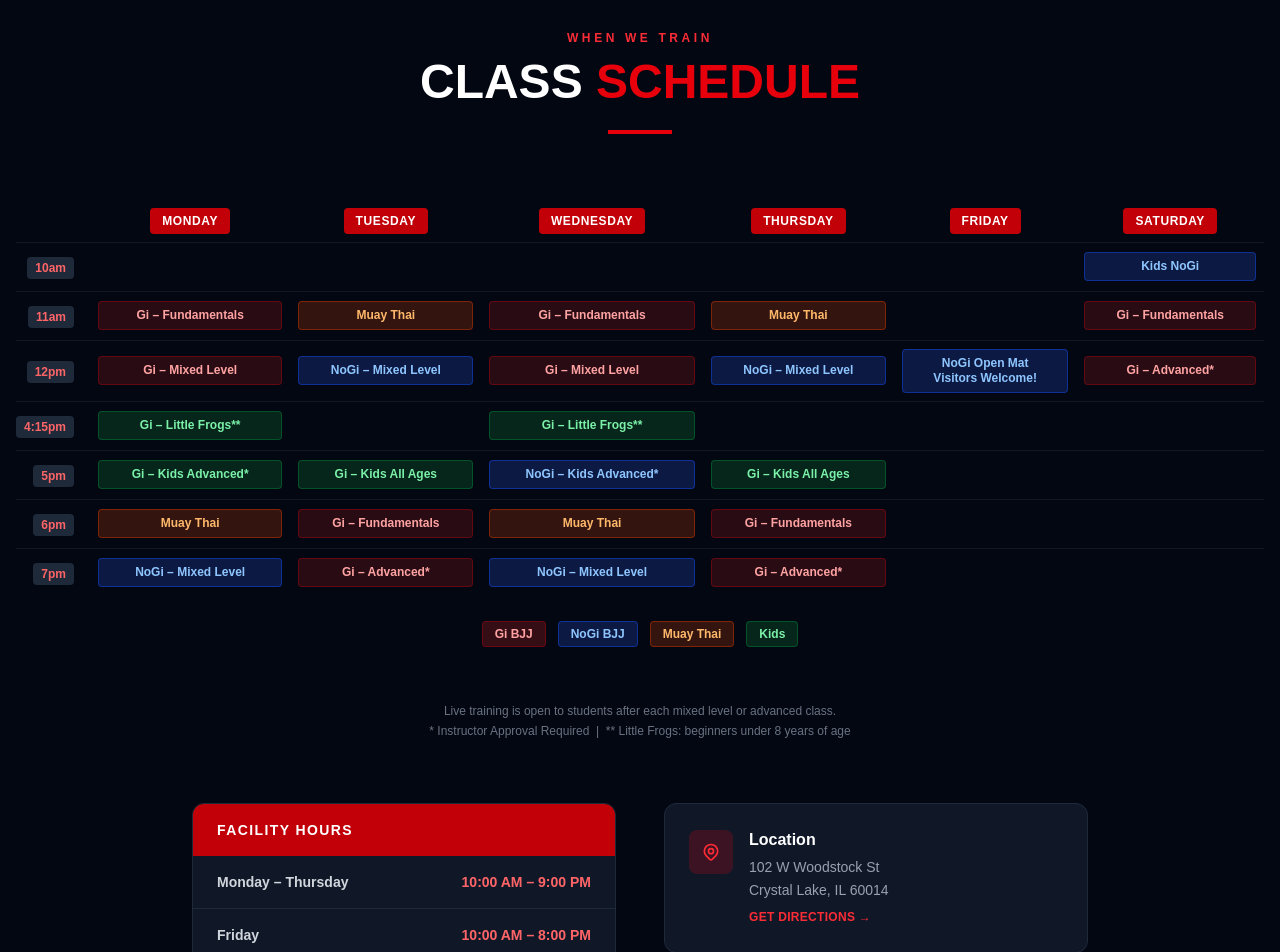
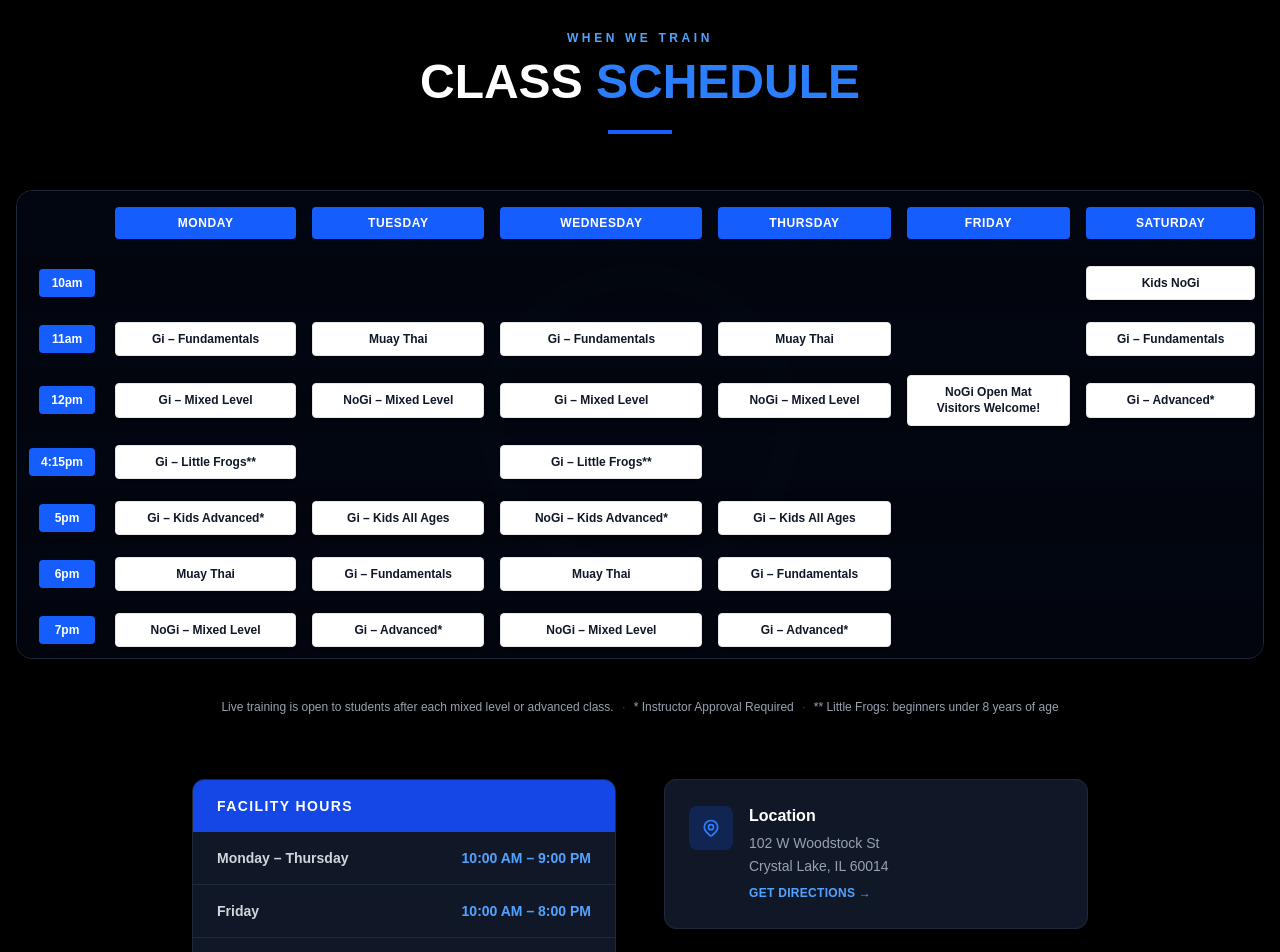
Before and after one commit to bigfrogbjj/teamcurran, a Next.js app: page / in a window 1280 px wide. Shown: the part 3200-4152 px from the top of the page. Built offline with nearby package versions, Linux system fonts and the light colour scheme.

Commit message:
Redesign schedule to match Team Curran flyer style

```diff
--- a/app/components/Schedule.tsx
+++ b/app/components/Schedule.tsx
@@ -1,13 +1,13 @@
 const days = ["Monday", "Tuesday", "Wednesday", "Thursday", "Friday", "Saturday"];
 
 const schedule: Record<string, Partial<Record<string, string>>> = {
-  "10am":    { Saturday: "Kids NoGi" },
-  "11am":    { Monday: "Gi – Fundamentals", Tuesday: "Muay Thai", Wednesday: "Gi – Fundamentals", Thursday: "Muay Thai", Saturday: "Gi – Fundamentals" },
-  "12pm":    { Monday: "Gi – Mixed Level", Tuesday: "NoGi – Mixed Level", Wednesday: "Gi – Mixed Level", Thursday: "NoGi – Mixed Level", Friday: "NoGi Open Mat\nVisitors Welcome!", Saturday: "Gi – Advanced*" },
-  "4:15pm":  { Monday: "Gi – Little Frogs**", Wednesday: "Gi – Little Frogs**" },
-  "5pm":     { Monday: "Gi – Kids Advanced*", Tuesday: "Gi – Kids All Ages", Wednesday: "NoGi – Kids Advanced*", Thursday: "Gi – Kids All Ages" },
-  "6pm":     { Monday: "Muay Thai", Tuesday: "Gi – Fundamentals", Wednesday: "Muay Thai", Thursday: "Gi – Fundamentals" },
-  "7pm":     { Monday: "NoGi – Mixed Level", Tuesday: "Gi – Advanced*", Wednesday: "NoGi – Mixed Level", Thursday: "Gi – Advanced*" },
+  "10am":   { Saturday: "Kids NoGi" },
+  "11am":   { Monday: "Gi – Fundamentals", Tuesday: "Muay Thai", Wednesday: "Gi – Fundamentals", Thursday: "Muay Thai", Saturday: "Gi – Fundamentals" },
+  "12pm":   { Monday: "Gi – Mixed Level", Tuesday: "NoGi – Mixed Level", Wednesday: "Gi – Mixed Level", Thursday: "NoGi – Mixed Level", Friday: "NoGi Open Mat\nVisitors Welcome!", Saturday: "Gi – Advanced*" },
+  "4:15pm": { Monday: "Gi – Little Frogs**", Wednesday: "Gi – Little Frogs**" },
+  "5pm":    { Monday: "Gi – Kids Advanced*", Tuesday: "Gi – Kids All Ages", Wednesday: "NoGi – Kids Advanced*", Thursday: "Gi – Kids All Ages" },
+  "6pm":    { Monday: "Muay Thai", Tuesday: "Gi – Fundamentals", Wednesday: "Muay Thai", Thursday: "Gi – Fundamentals" },
+  "7pm":    { Monday: "NoGi – Mixed Level", Tuesday: "Gi – Advanced*", Wednesday: "NoGi – Mixed Level", Thursday: "Gi – Advanced*" },
 };
 
 const times = Object.keys(schedule);
@@ -19,60 +19,67 @@ const hours = [
   { day: "Sunday", time: "By Appointment Only" },
 ];
 
-function classColor(cls: string) {
-  if (cls.includes("Muay Thai")) return "bg-orange-900/40 border-orange-700/50 text-orange-300";
-  if (cls.includes("NoGi") || cls.includes("Open Mat")) return "bg-blue-900/40 border-blue-700/50 text-blue-300";
-  if (cls.includes("Kids") || cls.includes("Frogs")) return "bg-green-900/40 border-green-700/50 text-green-300";
-  return "bg-red-900/30 border-red-800/50 text-red-300";
-}
-
 export default function Schedule() {
   return (
-    <section id="schedule" className="bg-gray-950 py-24 px-4">
+    <section id="schedule" className="bg-black py-24 px-4">
       <div className="max-w-7xl mx-auto">
-        <div className="text-center mb-16">
-          <p className="text-red-500 text-xs font-bold tracking-[0.3em] uppercase mb-3">
+        <div className="text-center mb-14">
+          <p className="text-blue-400 text-xs font-bold tracking-[0.3em] uppercase mb-3">
             When We Train
           </p>
           <h2 className="text-4xl sm:text-5xl font-black text-white uppercase">
-            Class <span className="text-red-600">Schedule</span>
+            Class <span className="text-blue-500">Schedule</span>
           </h2>
-          <div className="w-16 h-1 bg-red-600 mx-auto mt-6" />
+          <div className="w-16 h-1 bg-blue-600 mx-auto mt-6" />
         </div>
 
-        {/* Schedule grid — scrollable on mobile */}
-        <div className="overflow-x-auto mb-6">
-          <table className="w-full min-w-[700px] text-sm">
+        {/* Schedule card with logo watermark */}
+        <div className="relative rounded-2xl overflow-hidden border border-gray-800 mb-10">
+          {/* Logo watermark */}
+          <div
+            className="absolute inset-0 flex items-center justify-center pointer-events-none"
+            aria-hidden="true"
+          >
+            <div className="w-80 h-80 opacity-[0.04] bg-[url('https://placehold.co/320x320/ffffff/ffffff?text=')] rounded-full border-[24px] border-white" />
+          </div>
+
+          <div className="relative bg-gray-950/95 overflow-x-auto">
+            <table className="w-full min-w-[700px]">
+              {/* Day headers */}
               <thead>
                 <tr>
-                <th className="w-16 py-3 pr-4 text-left text-gray-500 font-bold text-xs uppercase tracking-widest" />
+                  <th className="w-20" />
                   {days.map((d) => (
-                  <th key={d} className="py-3 px-2 text-center">
-                    <span className="bg-red-700 text-white text-xs font-black uppercase tracking-wider px-3 py-1.5 rounded">
+                    <th key={d} className="py-4 px-2 text-center">
+                      <span className="block bg-blue-600 text-white text-xs font-black uppercase tracking-wider px-3 py-2 rounded">
                         {d}
                       </span>
                     </th>
                   ))}
                 </tr>
               </thead>
+
               <tbody>
-              {times.map((time) => (
-                <tr key={time} className="border-t border-gray-800/50">
-                  <td className="py-3 pr-4 text-right">
-                    <span className="bg-gray-800 text-red-400 text-xs font-black px-2 py-1 rounded whitespace-nowrap">
+                {times.map((time, i) => (
+                  <tr key={time} className={i % 2 === 0 ? "bg-black/20" : ""}>
+                    {/* Time cell */}
+                    <td className="py-3 px-3 text-right align-middle">
+                      <span className="inline-block bg-blue-600 text-white text-xs font-black px-3 py-1.5 rounded min-w-[56px] text-center">
                         {time}
                       </span>
                     </td>
+
+                    {/* Class cells */}
                     {days.map((day) => {
                       const cls = schedule[time][day];
                       return (
                         <td key={day} className="py-2 px-2 text-center align-middle">
                           {cls ? (
-                          <div className={`border rounded px-2 py-1.5 text-xs font-semibold leading-tight whitespace-pre-line ${classColor(cls)}`}>
+                            <div className="bg-white text-gray-900 rounded border border-gray-200 px-2 py-2 text-xs font-bold leading-snug whitespace-pre-line shadow-sm">
                               {cls}
                             </div>
                           ) : (
-                          <div className="h-8" />
+                            <div className="h-10" />
                           )}
                         </td>
                       );
@@ -82,38 +89,28 @@ export default function Schedule() {
               </tbody>
             </table>
           </div>
-
-        {/* Legend */}
-        <div className="flex flex-wrap gap-3 justify-center mb-14 text-xs">
-          {[
-            { color: "bg-red-900/40 border-red-800/50 text-red-300", label: "Gi BJJ" },
-            { color: "bg-blue-900/40 border-blue-700/50 text-blue-300", label: "NoGi BJJ" },
-            { color: "bg-orange-900/40 border-orange-700/50 text-orange-300", label: "Muay Thai" },
-            { color: "bg-green-900/40 border-green-700/50 text-green-300", label: "Kids" },
-          ].map((l) => (
-            <span key={l.label} className={`border rounded px-3 py-1 font-semibold ${l.color}`}>
-              {l.label}
-            </span>
-          ))}
         </div>
 
         {/* Notes */}
-        <div className="text-center text-gray-500 text-xs space-y-1 mb-16">
-          <p>Live training is open to students after each mixed level or advanced class.</p>
-          <p>* Instructor Approval Required &nbsp;|&nbsp; ** Little Frogs: beginners under 8 years of age</p>
+        <div className="flex flex-col sm:flex-row gap-2 justify-center text-center text-gray-400 text-xs mb-16 flex-wrap">
+          <span>Live training is open to students after each mixed level or advanced class.</span>
+          <span className="hidden sm:block text-gray-700">·</span>
+          <span>* Instructor Approval Required</span>
+          <span className="hidden sm:block text-gray-700">·</span>
+          <span>** Little Frogs: beginners under 8 years of age</span>
         </div>
 
         {/* Hours + Location */}
         <div className="grid md:grid-cols-2 gap-12 items-start max-w-4xl mx-auto">
           <div className="bg-gray-900 border border-gray-800 rounded-xl overflow-hidden">
-            <div className="bg-red-700 px-6 py-4">
+            <div className="bg-blue-700 px-6 py-4">
               <h3 className="text-white font-black uppercase tracking-widest text-sm">Facility Hours</h3>
             </div>
             <div className="divide-y divide-gray-800">
               {hours.map((h) => (
                 <div key={h.day} className="flex justify-between items-center px-6 py-4">
                   <span className="text-gray-300 font-semibold text-sm">{h.day}</span>
-                  <span className="text-red-400 font-bold text-sm">{h.time}</span>
+                  <span className="text-blue-400 font-bold text-sm">{h.time}</span>
                 </div>
               ))}
             </div>
@@ -122,8 +119,8 @@ export default function Schedule() {
           <div className="space-y-6">
             <div className="bg-gray-900 border border-gray-800 rounded-xl p-6">
               <div className="flex items-start gap-4">
-                <div className="bg-red-600/20 rounded-lg p-3 mt-0.5">
-                  <svg className="w-5 h-5 text-red-500" fill="none" stroke="currentColor" viewBox="0 0 24 24">
+                <div className="bg-blue-600/20 rounded-lg p-3 mt-0.5">
+                  <svg className="w-5 h-5 text-blue-500" fill="none" stroke="currentColor" viewBox="0 0 24 24">
                     <path strokeLinecap="round" strokeLinejoin="round" strokeWidth={2} d="M17.657 16.657L13.414 20.9a1.998 1.998 0 01-2.827 0l-4.244-4.243a8 8 0 1111.314 0z" />
                     <path strokeLinecap="round" strokeLinejoin="round" strokeWidth={2} d="M15 11a3 3 0 11-6 0 3 3 0 016 0z" />
                   </svg>
@@ -131,35 +128,37 @@ export default function Schedule() {
                 <div>
                   <p className="text-white font-bold mb-1">Location</p>
                   <p className="text-gray-400 text-sm leading-relaxed">102 W Woodstock St<br />Crystal Lake, IL 60014</p>
-                  <a href="https://maps.google.com/?q=102+W+Woodstock+St+Crystal+Lake+IL+60014" target="_blank" rel="noopener noreferrer" className="text-red-500 hover:text-red-400 text-xs font-bold uppercase tracking-wide mt-2 inline-block">
+                  <a href="https://maps.google.com/?q=102+W+Woodstock+St+Crystal+Lake+IL+60014" target="_blank" rel="noopener noreferrer" className="text-blue-400 hover:text-blue-300 text-xs font-bold uppercase tracking-wide mt-2 inline-block">
                     Get Directions →
                   </a>
                 </div>
               </div>
             </div>
+
             <div className="bg-gray-900 border border-gray-800 rounded-xl p-6">
               <div className="flex items-start gap-4">
-                <div className="bg-red-600/20 rounded-lg p-3 mt-0.5">
-                  <svg className="w-5 h-5 text-red-500" fill="none" stroke="currentColor" viewBox="0 0 24 24">
+                <div className="bg-blue-600/20 rounded-lg p-3 mt-0.5">
+                  <svg className="w-5 h-5 text-blue-500" fill="none" stroke="currentColor" viewBox="0 0 24 24">
                     <path strokeLinecap="round" strokeLinejoin="round" strokeWidth={2} d="M3 5a2 2 0 012-2h3.28a1 1 0 01.948.684l1.498 4.493a1 1 0 01-.502 1.21l-2.257 1.13a11.042 11.042 0 005.516 5.516l1.13-2.257a1 1 0 011.21-.502l4.493 1.498a1 1 0 01.684.949V19a2 2 0 01-2 2h-1C9.716 21 3 14.284 3 6V5z" />
                   </svg>
                 </div>
                 <div>
                   <p className="text-white font-bold mb-1">Phone</p>
-                  <a href="tel:8153560454" className="text-gray-400 text-sm hover:text-red-400 transition-colors">(815) 356-0454</a>
+                  <a href="tel:8153560454" className="text-gray-400 text-sm hover:text-blue-400 transition-colors">(815) 356-0454</a>
                 </div>
               </div>
             </div>
+
             <div className="bg-gray-900 border border-gray-800 rounded-xl p-6">
               <div className="flex items-start gap-4">
-                <div className="bg-red-600/20 rounded-lg p-3 mt-0.5">
-                  <svg className="w-5 h-5 text-red-500" fill="none" stroke="currentColor" viewBox="0 0 24 24">
+                <div className="bg-blue-600/20 rounded-lg p-3 mt-0.5">
+                  <svg className="w-5 h-5 text-blue-500" fill="none" stroke="currentColor" viewBox="0 0 24 24">
                     <path strokeLinecap="round" strokeLinejoin="round" strokeWidth={2} d="M3 8l7.89 5.26a2 2 0 002.22 0L21 8M5 19h14a2 2 0 002-2V7a2 2 0 00-2-2H5a2 2 0 00-2 2v10a2 2 0 002 2z" />
                   </svg>
                 </div>
                 <div>
                   <p className="text-white font-bold mb-1">Email</p>
-                  <a href="mailto:chuck@teamcurran.com" className="text-gray-400 text-sm hover:text-red-400 transition-colors">chuck@teamcurran.com</a>
+                  <a href="mailto:chuck@teamcurran.com" className="text-gray-400 text-sm hover:text-blue-400 transition-colors">chuck@teamcurran.com</a>
                 </div>
               </div>
             </div>
```
Lines whose indentation alone changed are shown as unchanged.
